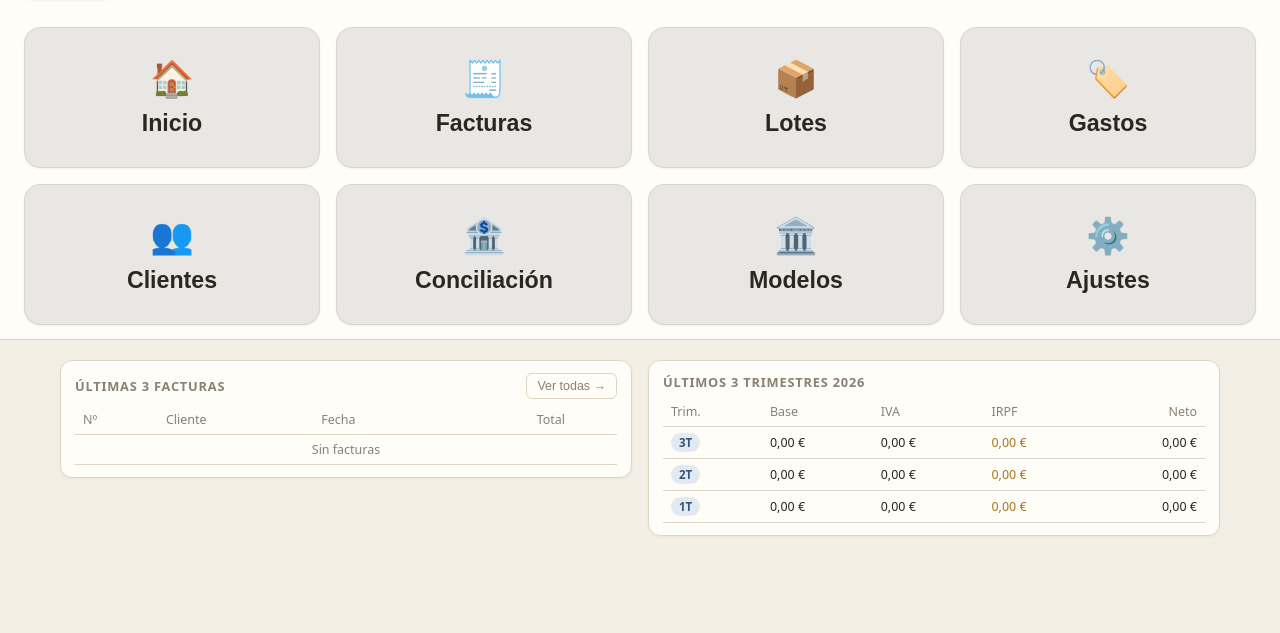
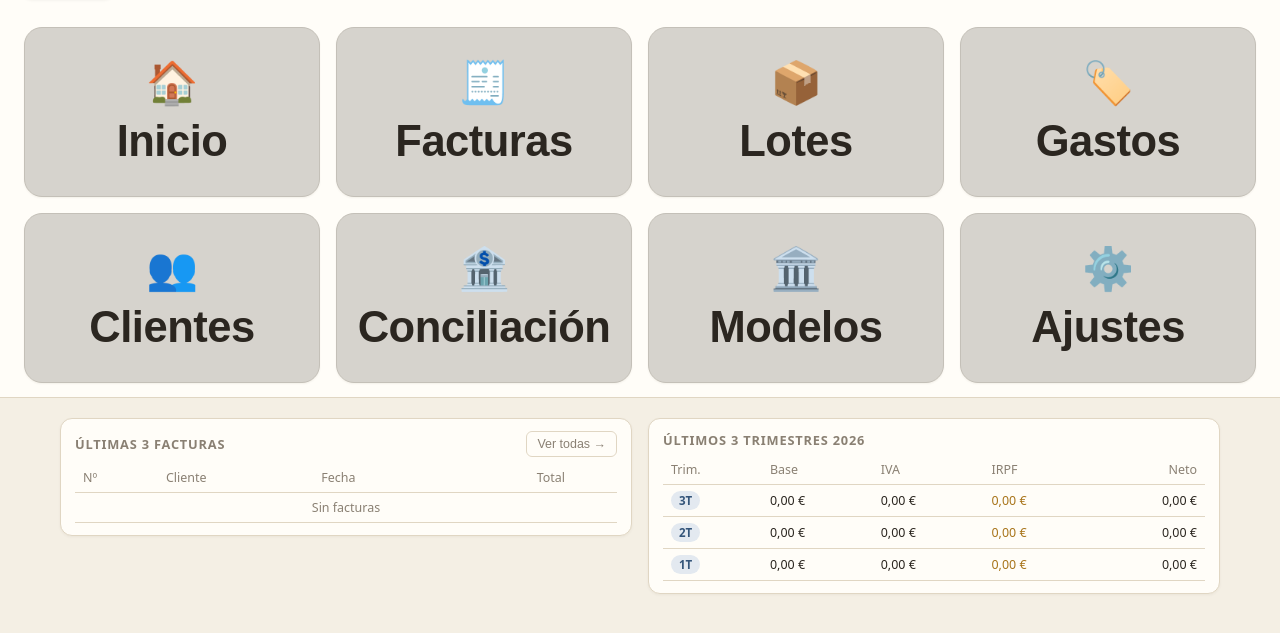
Before and after one commit to lilianatacfacturacion-stack/Facturacion-LILI, a plain HTML site: page index.html in a window 1280 px wide. Shown: the part 77-710 px from the top of the page. Drawn offline with Linux system fonts and the light colour scheme.

Commit message:
Botones de Inicio más oscuros y texto al doble; ajuste móvil
Co-Authored-By: Claude Opus 5.5 <noreply@anthropic.com>
Claude-Session: https://claude.ai/code/session_016mBgrUvShYvqqWFgTiAXUv

```diff
--- a/index.html
+++ b/index.html
@@ -91,14 +91,15 @@ header > button.btn-ghost { margin-left: auto; }
 /* Menú: grande en Inicio, compacto en el resto */
 nav button .ico { margin-right: 6px; }
 body.en-inicio nav { grid-template-columns: repeat(4, 1fr); gap: 16px; margin-top: 14px; }
-body.en-inicio nav button { display: flex; flex-direction: column; align-items: center; justify-content: center; gap: 10px; padding: 30px 10px; font-size: 1.45rem; font-weight: 600; border-radius: 16px; min-height: 140px; background: #e9e7e3; border-color: #d8d5cf; color: #2b2620; }
-body.en-inicio nav button .ico { font-size: 2.2rem; margin: 0; }
-body.en-inicio nav button.active { background: #e9e7e3; color: #2b2620; border-color: #d8d5cf; }
-body.en-inicio nav button:hover { background: #dfdcd6; border-color: var(--accent); color: var(--accent); transform: translateY(-2px); box-shadow: 0 6px 14px rgba(60,45,20,.10); }
-@media (max-width: 700px) { body.en-inicio nav { grid-template-columns: repeat(2, 1fr); gap: 10px; } body.en-inicio nav button { min-height: 104px; padding: 18px 8px; font-size: 1.2rem; } }
+body.en-inicio nav button { display: flex; flex-direction: column; align-items: center; justify-content: center; gap: 10px; padding: 28px 6px; font-size: min(2.9rem, 3.4vw); font-weight: 600; letter-spacing: -0.5px; border-radius: 18px; min-height: 170px; background: #d6d3cd; border-color: #c4c0b8; color: #2b2620; }
+body.en-inicio nav button .ico { font-size: 2.6rem; margin: 0; }
+body.en-inicio nav button.active { background: #d6d3cd; color: #2b2620; border-color: #c4c0b8; }
+body.en-inicio nav button:hover { background: #cac6bf; border-color: var(--accent); color: var(--accent); transform: translateY(-2px); box-shadow: 0 6px 14px rgba(60,45,20,.10); }
+@media (max-width: 700px) { body.en-inicio nav { grid-template-columns: repeat(2, 1fr); gap: 10px; } body.en-inicio nav button { min-height: 120px; padding: 16px 4px; font-size: min(2.2rem, 6.6vw); } }
 .dash-mini h3 { font-size: 0.8rem; text-transform: uppercase; letter-spacing: .8px; }
 .dash-mini table td, .dash-mini table th { font-size: 0.78rem; padding: 6px 8px; }
-.dash-mini .card { padding: 12px 14px; }
+.dash-mini .card { padding: 12px 14px; overflow-x: auto; }
+@media (max-width: 700px) { #dash-ultimas th:nth-child(3), #dash-ultimas td:nth-child(3) { display: none; } .dash-mini table td, .dash-mini table th { padding: 6px 5px; } }
 /* Dashboard */
 .ult-grid { display: grid; grid-template-columns: 1fr 1fr; gap: 14px; margin-bottom: 22px; }
 @media (max-width: 700px) { .ult-grid { grid-template-columns: 1fr; } }
```
